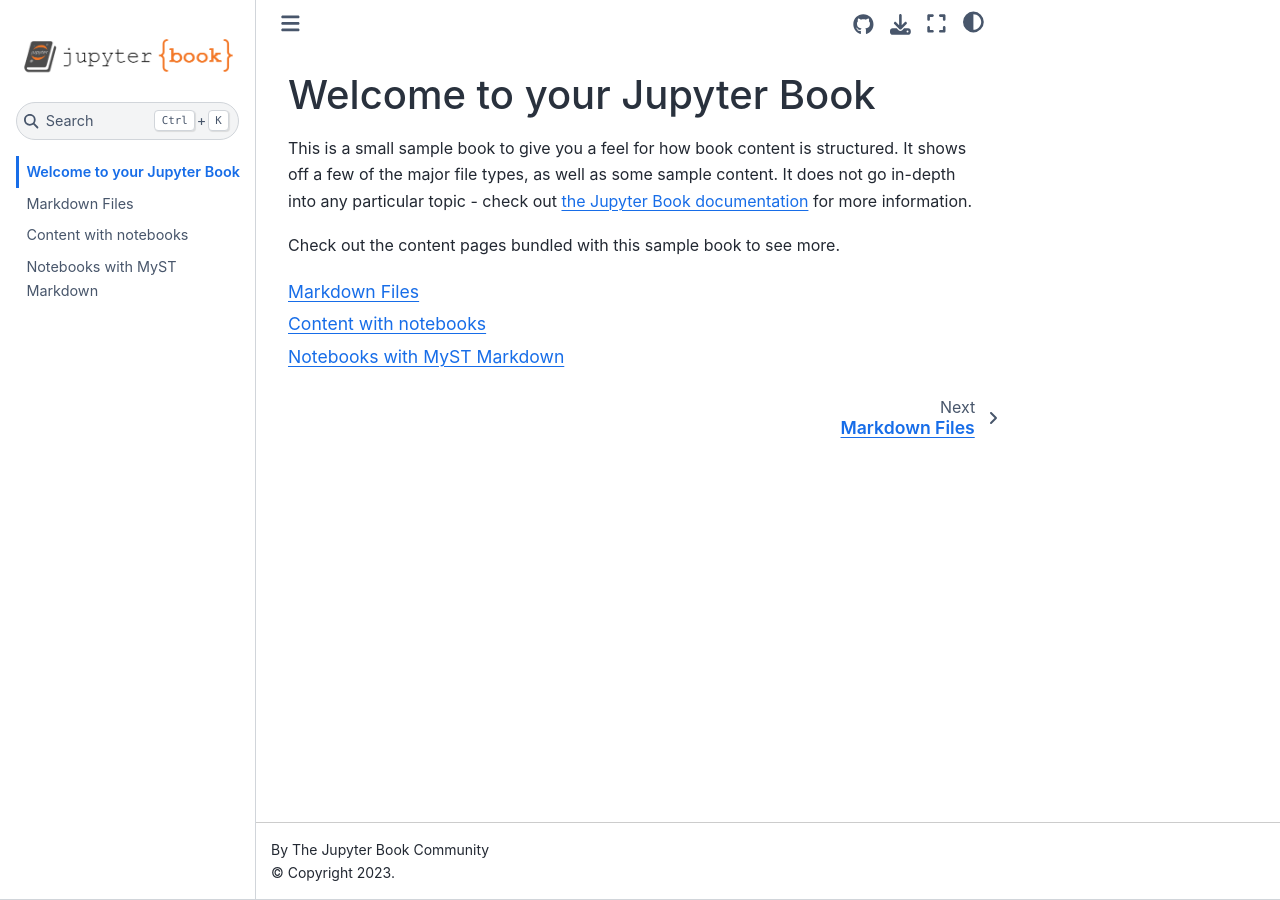
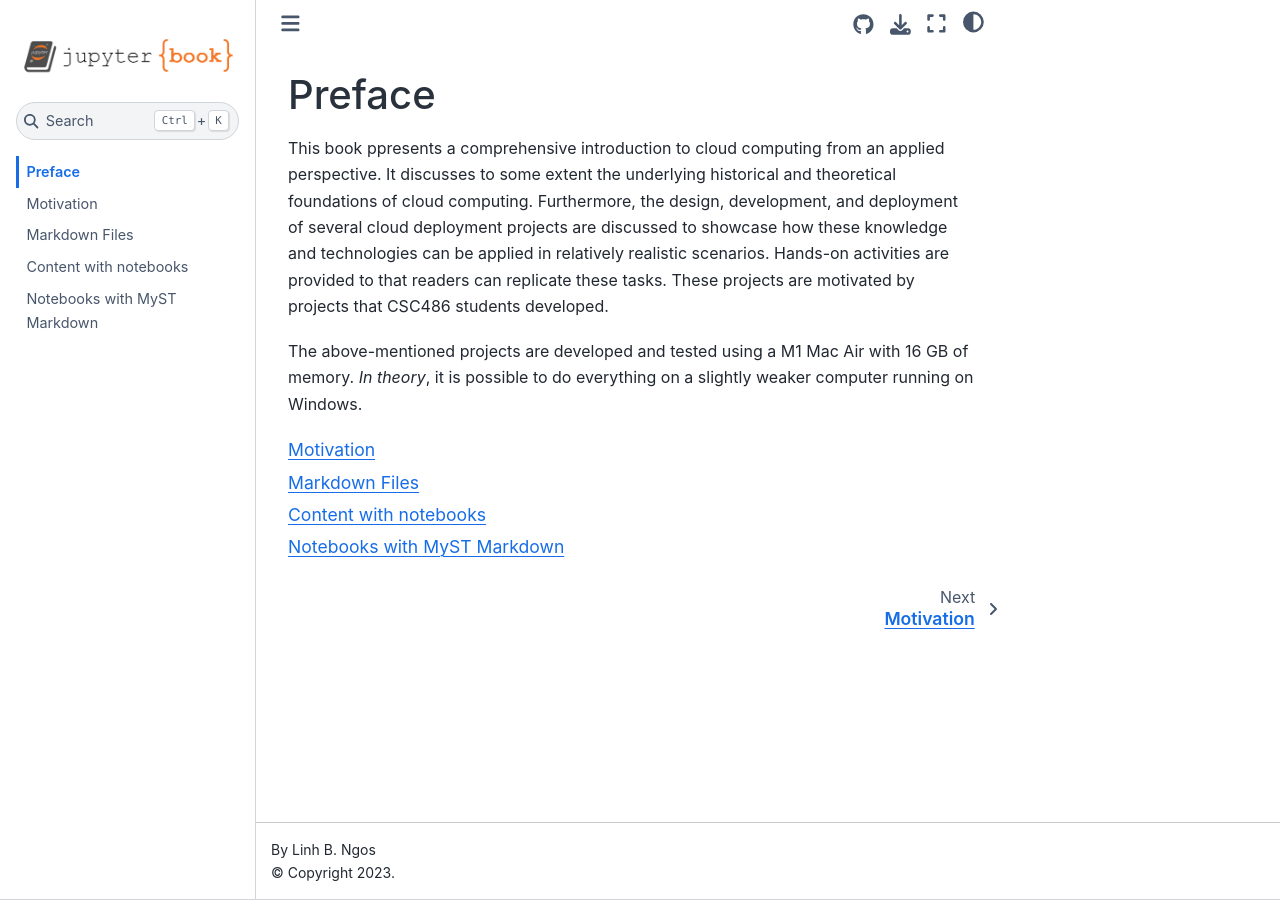
Before and after one commit to linhbngo/applied-cloud, a Jupyter Book: the page built from intro.md, in a window 1280 px wide. Built offline with Jupyter Book 1.0.4 settings and Sphinx 7.4.7 and the Sphinx Book theme 1.1.4, drawn with Linux system fonts in a browser that asks for light colours.

Commit message:
starting on first chapter

````diff
--- a/_config.yml
+++ b/_config.yml
@@ -1,8 +1,8 @@
 # Book settings
 # Learn more at https://jupyterbook.org/customize/config.html
 
-title: My sample book
-author: The Jupyter Book Community
+title: Introduction to Cloud Computing
+author: Linh B. Ngos
 logo: logo.png
 
 # Force re-execution of notebooks on each build.
@@ -21,7 +21,7 @@
 
 # Information about where the book exists on the web
 repository:
-  url: https://github.com/executablebooks/jupyter-book  # Online location of your book
+  url: https://github.com/linhbngo/applied-cloud  # Online location of your book
   path_to_book: docs  # Optional path to your book, relative to the repository root
   branch: master  # Which branch of the repository should be used when creating links (optional)
 
--- a/_toc.yml
+++ b/_toc.yml
@@ -4,6 +4,7 @@
 format: jb-book
 root: intro
 chapters:
+- file: chapters/01-motivation
 - file: markdown
 - file: notebooks
 - file: markdown-notebooks
--- a/intro.md
+++ b/intro.md
@@ -1,11 +1,18 @@
-# Welcome to your Jupyter Book
+# Preface
 
-This is a small sample book to give you a feel for how book content is
-structured.
-It shows off a few of the major file types, as well as some sample content.
-It does not go in-depth into any particular topic - check out [the Jupyter Book documentation](https://jupyterbook.org) for more information.
+This book ppresents a comprehensive introduction to cloud
+computing from an applied perspective. It discusses to some extent the
+underlying historical and theoretical foundations of cloud computing.
+Furthermore, the design, development, and deployment of several cloud
+deployment projects are discussed to showcase how these knowledge and
+technologies can be applied in relatively realistic scenarios. Hands-on
+activities are provided to that readers can replicate these tasks. These
+projects are motivated by projects that CSC486 students developed.
 
-Check out the content pages bundled with this sample book to see more.
+The above-mentioned projects are developed and tested using a M1 Mac Air
+with 16 GB of memory. *In theory*, it is possible to do everything on a
+slightly weaker computer running on Windows.
+
 
 ```{tableofcontents}
 ```
````
Also changed, not shown: chapters/01-motivation.md (added, +84 -0 lines), 1 other file.
